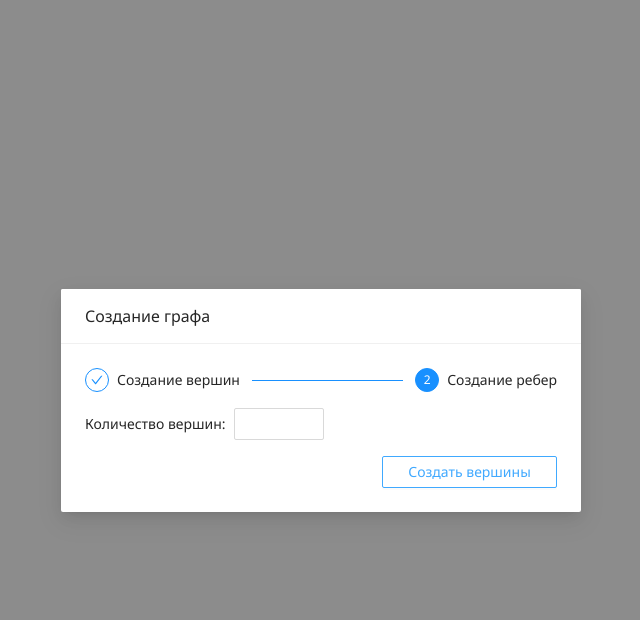
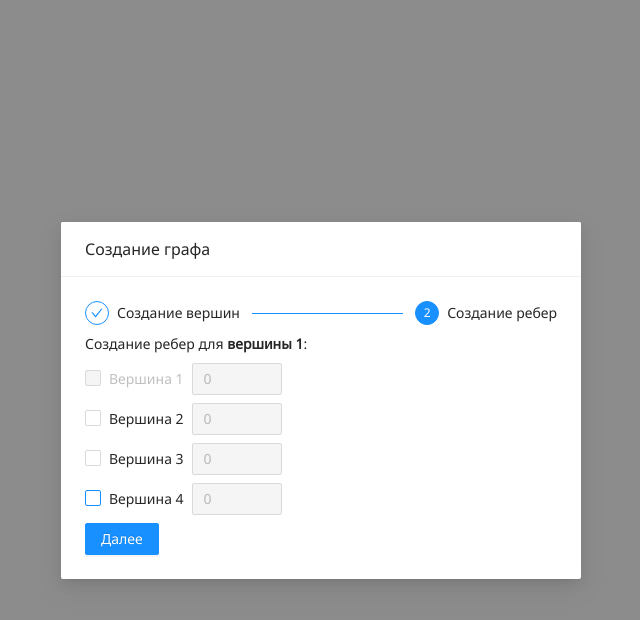
Before and after one commit to Afgan0r/maximum-flow-problem-solve, a React (Create React App) app: page / in a window 1280 px wide. Both pictures are taken after a click on the button "Создать вершины". Shown: the top 620 px of the page, without its empty margins (319-959 px from the left). Built offline with nearby package versions, Linux system fonts and the light colour scheme.

Commit message:
Completed setup modal

```diff
--- /dev/null
+++ b/src/App/CreateEdges/index.tsx
@@ -0,0 +1,105 @@
+import { Typography, Checkbox, Button, Space, InputNumber } from 'antd';
+import { Node, Edge, IdType } from '../types';
+import { useCallback, useState } from 'react';
+import { Container, RowContainer } from './styled';
+import { CheckboxChangeEvent } from 'antd/lib/checkbox';
+import { parseCheckedNodesToEdges } from 'utils';
+
+type CreateEdgesPropsType = {
+  nodes: Node[];
+  onCreate: (edges: Edge[]) => void;
+};
+export type CheckedNodeType = {
+  id: IdType;
+  edgeCapacity: number;
+};
+
+const CreateEdgesComponent = ({ nodes, onCreate }: CreateEdgesPropsType) => {
+  const [step, setStep] = useState<number>(0);
+  const [checkedNodes, setCheckedNodes] = useState<CheckedNodeType[]>([]);
+  const [edges, setEdges] = useState<Edge[]>([]);
+  const isLastStep = step === nodes.length - 1;
+  console.log(step, nodes.length, isLastStep);
+
+  const deleteFromCheckedNodes = useCallback(
+    (nodeId: number) => {
+      const index = checkedNodes.findIndex((checkedNode) => checkedNode.id === nodeId);
+      const newCheckedNodes = checkedNodes.slice();
+      newCheckedNodes.splice(index, 1);
+
+      setCheckedNodes(newCheckedNodes);
+    },
+    [checkedNodes]
+  );
+  const handleCheckBoxCheck = useCallback(
+    (e: CheckboxChangeEvent, nodeId: number, capacity: number) => {
+      const state = e.target.checked;
+
+      if (state) {
+        const newValue = {
+          id: nodeId,
+          edgeCapacity: capacity,
+        };
+        setCheckedNodes([...checkedNodes, newValue]);
+      } else {
+        deleteFromCheckedNodes(nodeId);
+      }
+    },
+    [checkedNodes, deleteFromCheckedNodes]
+  );
+
+  return (
+    <Container>
+      <Space direction='vertical'>
+        <Typography.Text>
+          Создание ребер для <b>вершины {step + 1}</b>:
+        </Typography.Text>
+        {nodes.map((node) => {
+          const index = checkedNodes.findIndex((checkedNode) => checkedNode.id === node.id);
+          const isDisabled = isLastStep || step + 1 === node.id || node.id === 1 || edges.findIndex((edge) => edge.from === node.id && edge.to === step + 1) > -1;
+          const checked = checkedNodes.findIndex((checkedNode) => checkedNode.id === node.id) >= 0;
+
+          return (
+            <RowContainer>
+              <Checkbox
+                autoFocus
+                disabled={isDisabled}
+                checked={checked}
+                onChange={(e) => handleCheckBoxCheck(e, node.id, 0)}>{`Вершина ${node.label}`}</Checkbox>
+              <InputNumber
+                disabled={isDisabled || !checked}
+                min={0}
+                defaultValue={0}
+                value={index < 0 ? 0 : checkedNodes[index].edgeCapacity}
+                onChange={(value) => {
+                  const newCheckedNodes = checkedNodes.map((checkedNode) => ({
+                    id: checkedNode.id,
+                    edgeCapacity: node.id === checkedNode.id ? value : checkedNode.edgeCapacity,
+                  }));
+                  setCheckedNodes(newCheckedNodes);
+                }}
+              />
+            </RowContainer>
+          );
+        })}
+        {!isLastStep ? (
+          <Button
+            type='primary'
+            onClick={() => {
+              setStep(step + 1);
+              setEdges([...edges, ...parseCheckedNodesToEdges(checkedNodes, step + 1)]);
+              setCheckedNodes([]);
+            }}>
+            Далее
+          </Button>
+        ) : (
+          <Button type='primary' onClick={() => onCreate([...edges, ...parseCheckedNodesToEdges(checkedNodes, step + 1)])}>
+            Закончить
+          </Button>
+        )}
+      </Space>
+    </Container>
+  );
+};
+
+export default CreateEdgesComponent;
--- /dev/null
+++ b/src/App/CreateEdges/styled.ts
@@ -0,0 +1,13 @@
+import styled from 'styled-components';
+
+export const Container = styled.div`
+  display: flex;
+  flex-direction: column;
+  margin-top: 8px;
+`;
+
+export const RowContainer = styled.div`
+  display: flex;
+  flex-direction: row;
+  align-items: center;
+`;
--- a/src/App/CreateNodes/index.tsx
+++ b/src/App/CreateNodes/index.tsx
@@ -3,13 +3,11 @@ import { useState } from 'react';
 import { InputContainer, Button } from './styled';
 
 type CreateNodesPropsType = {
-  onCreate: () => void,
-}
+  onCreate: (count: number) => void;
+};
 
-const CreateNodes = ({
-  onCreate,
-}: CreateNodesPropsType) => {
-  const min = 4;
+const CreateNodes = ({ onCreate }: CreateNodesPropsType) => {
+  const min = 1;
   const max = 20;
   const [value, setValue] = useState<number>(4);
 
@@ -17,11 +15,19 @@ const CreateNodes = ({
     <>
       <InputContainer>
         <Typography.Text>Количество вершин:</Typography.Text>
-        <InputNumber autoFocus min={min} max={max} onChange={(value) => setValue(value)} />
+        <InputNumber
+          autoFocus
+          min={min}
+          max={max}
+          onChange={(value) => setValue(value)}
+          onKeyUp={(e) => (e.key === 'Enter' ? onCreate(Number(e.currentTarget.value)) : null)}
+        />
       </InputContainer>
-      <Button disabled={value < min || value > max} onClick={onCreate}>Создать вершины</Button>
+      <Button disabled={value < min || value > max} onClick={() => onCreate(value)}>
+        Создать вершины
+      </Button>
     </>
   );
-}
+};
 
 export default CreateNodes;
--- a/src/App/index.tsx
+++ b/src/App/index.tsx
@@ -5,25 +5,51 @@ import ControlsBlock from './ControlsBlock';
 import { useState } from 'react';
 import { Modal, Steps } from 'antd';
 import CreateNodes from './CreateNodes';
+import CreateEdges from './CreateEdges';
+import { initializeNodes } from 'utils';
 
 const App = () => {
-  const [isModalOpen] = useState(true);
   const [store, setStore] = useState<StoreType>({
     counter: 0,
     nodes: [],
     edges: [],
   });
   const [step, setStep] = useState<number>(0);
+  const [isSetupCompleted, setIsSetupCompleted] = useState<Boolean>(false);
 
-  return isModalOpen ? (
-    <Modal title='Создание графа' visible={isModalOpen} footer={null} closable={false} centered>
-        <Steps size='small' current={step}>
-          <Steps.Step title='Создание вершин' />
-          <Steps.Step title='Создание ребер' />
-        </Steps>
-        <FormContainer>
-          <CreateNodes onCreate={() => setStep(1)} />
-        </FormContainer>
+  const CreateNodesComponent = (
+    <CreateNodes
+      onCreate={(count) => {
+        setStep(1);
+        setStore(initializeNodes(count));
+      }}
+    />
+  );
+
+  const CreateEdgesComponent = (
+    <CreateEdges
+      nodes={store.nodes}
+      onCreate={(edges) => {
+        setIsSetupCompleted(true);
+        setStore({
+          ...store,
+          edges,
+        });
+      }}
+    />
+  );
+
+  console.log(store);
+
+  const componentByStep = [CreateNodesComponent, CreateEdgesComponent];
+
+  return !isSetupCompleted ? (
+    <Modal title='Создание графа' visible footer={null} closable={false} centered>
+      <Steps size='small' current={step}>
+        <Steps.Step title='Создание вершин' />
+        <Steps.Step title='Создание ребер' />
+      </Steps>
+      <FormContainer>{componentByStep[step]}</FormContainer>
     </Modal>
   ) : (
     <Container>
--- /dev/null
+++ b/src/utils.ts
@@ -0,0 +1,38 @@
+import { StoreType, Edge } from './App/types';
+import { CheckedNodeType } from './App/CreateEdges';
+
+export const initializeNodes = (count: number): StoreType => {
+  const result: StoreType = {
+    counter: count,
+    nodes: [],
+    edges: [],
+  };
+
+  for (let i = 1; i <= count; i++) {
+    result.nodes.push({
+      id: i,
+      label: `${i}`,
+      shape: 'circle',
+      margin: {
+        left: 10,
+        right: 10,
+      },
+    });
+  }
+
+  return result;
+};
+
+export const parseCheckedNodesToEdges = (checkedNodes: CheckedNodeType[], nodeId: number): Edge[] =>
+  checkedNodes.map((checkedNode) => ({
+    id: `${nodeId}-${checkedNode.id}`,
+    from: nodeId,
+    to: checkedNode.id,
+    label: String(checkedNode.edgeCapacity),
+    font: {
+      align: 'top',
+    },
+    initialCapacity: checkedNode.edgeCapacity,
+    currentCapacity: checkedNode.edgeCapacity,
+    flowValue: 0,
+  }));
```
Also changed, not shown: src/App/types.ts (+28 -3 lines).
